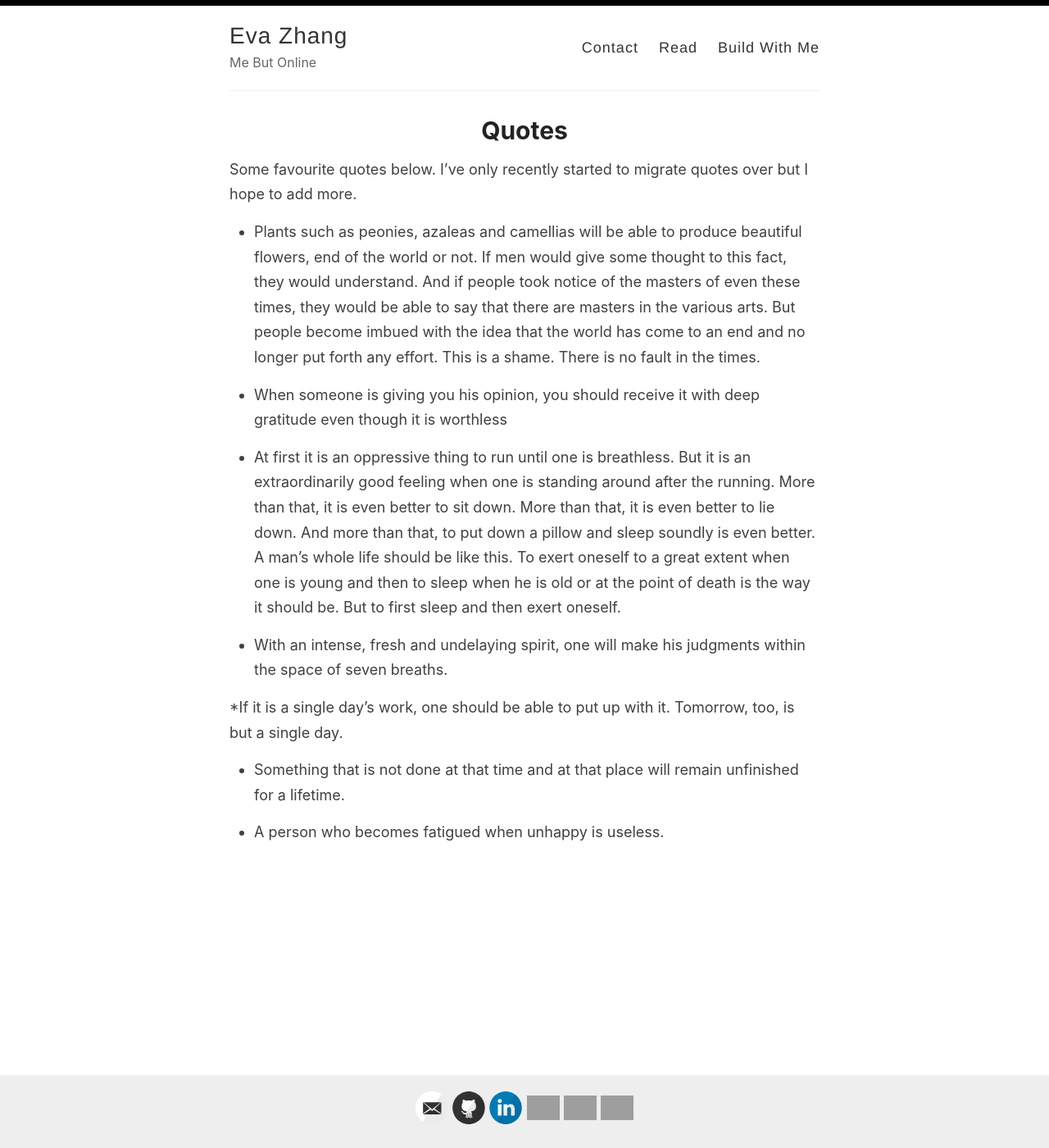
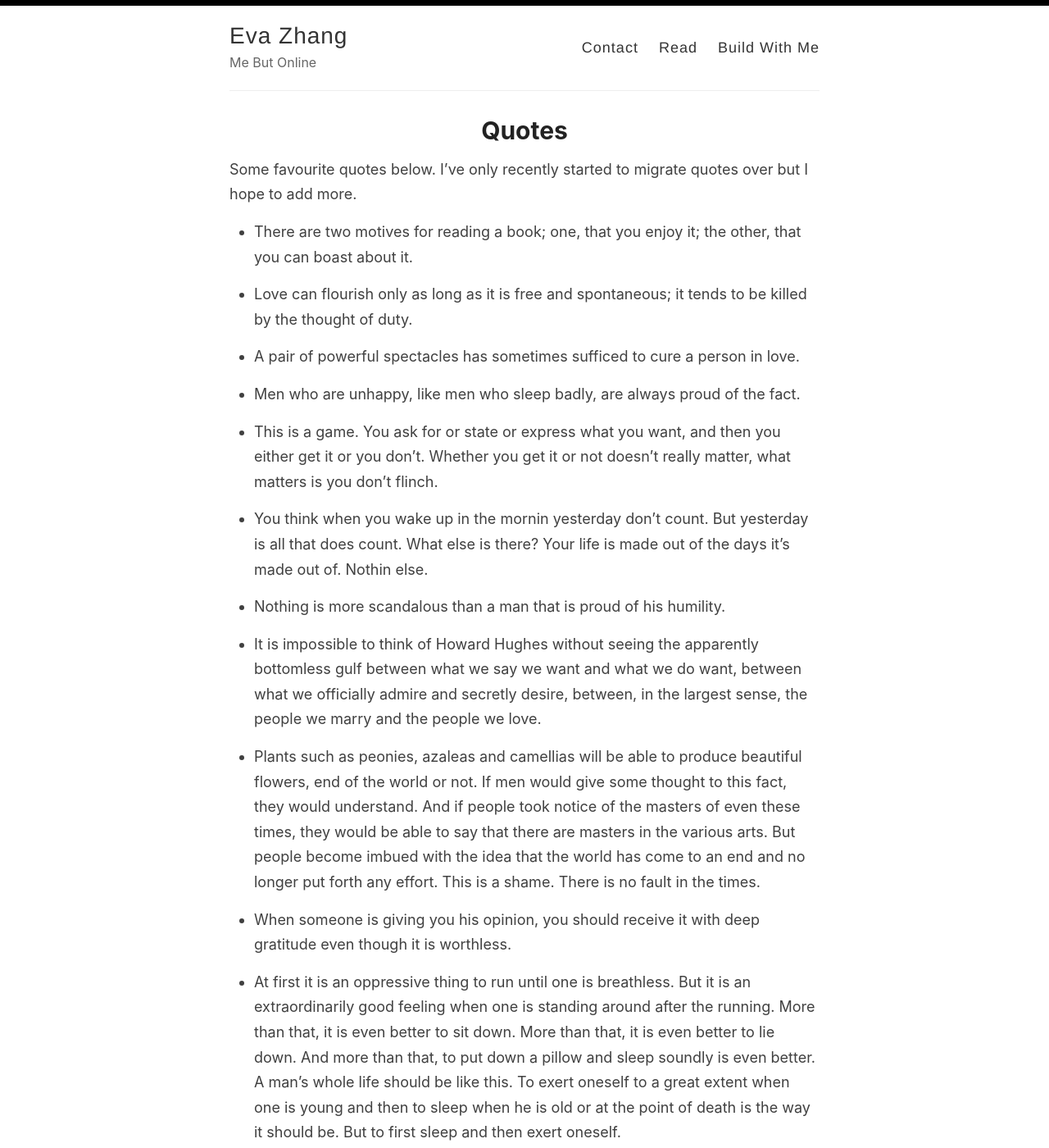
Before and after one commit to evazhang612/evazhang.com, a Jekyll site: the page built from _pages/quotes.md, in a window 1280 px wide and 1400 px high. Shown: the whole window at 82% size. Built offline with Jekyll 4.4.1, drawn with Linux system fonts in a browser that asks for light colours; nearby versions of some CDN libraries; library files that are not in the unit come from our copies; some of the changed text lies outside the part shown; grey boxes are pictures that could not be loaded.

Commit message:
feat: update quotes

```diff
--- a/_pages/quotes.md
+++ b/_pages/quotes.md
@@ -6,10 +6,26 @@ permalink: /quotes
 
 Some favourite quotes below. I've only recently started to migrate quotes over but I hope to add more.
 
+* There are two motives for reading a book; one, that you enjoy it; the other, that you can boast about it.
+
+* Love can flourish only as long as it is free and spontaneous; it tends to be killed by the thought of duty.
+
+* A pair of powerful spectacles has sometimes sufficed to cure a person in love.
+
+* Men who are unhappy, like men who sleep badly, are always proud of the fact.
+
+* This is a game. You ask for or state or express what you want, and then you either get it or you don't. Whether you get it or not doesn't really matter, what matters is you don't flinch.
+
+* You think when you wake up in the mornin yesterday don't count. But yesterday is all that does count. What else is there? Your life is made out of the days it’s made out of. Nothin else.
+
+* Nothing is more scandalous than a man that is proud of his humility.
+
+* It is impossible to think of Howard Hughes without seeing the apparently bottomless gulf between what we say we want and what we do want, between what we officially admire and secretly desire, between, in the largest sense, the people we marry and the people we love.
+
 * Plants such as peonies, azaleas and camellias will be able to produce beautiful flowers, end of the world or not. If men would give some thought to this fact, they would understand. And if people took notice of the masters of even these times, they would be able to say that there are masters in the various arts. But people become imbued with the idea that the world has come to an end and no longer put forth any
 effort. This is a shame. There is no fault in the times.
 
-* When someone is giving you his opinion, you should receive it with deep gratitude even though it is worthless
+* When someone is giving you his opinion, you should receive it with deep gratitude even though it is worthless.
 
 * At first it is an oppressive thing to run until one is breathless. But it is an extraordinarily good feeling when one is standing around after the running. More than that, it is even better to sit down. More than that, it is even better to lie down. And more than that, to put down a pillow and sleep soundly is even better. A man’s whole life should be like this. To exert oneself to a great extent when one is young and then to sleep when he is old or at the point of death is the way it should be. But to first sleep and then exert oneself.
 
@@ -20,3 +36,7 @@ effort. This is a shame. There is no fault in the times.
 * Something that is not done at that time and at that place will remain unfinished for a lifetime.
 
 * A person who becomes fatigued when unhappy is useless.
+
+* You got one life, so do it all.
+
+* The greats never sacrifice the important for the urgent.
```
